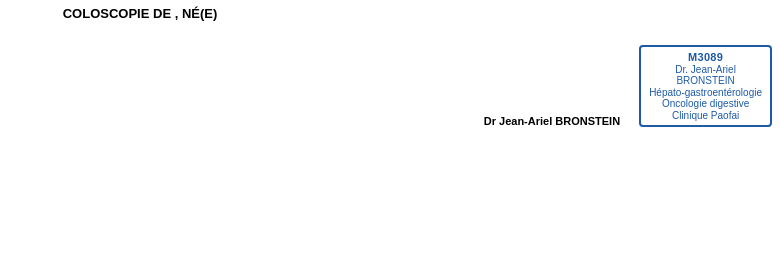
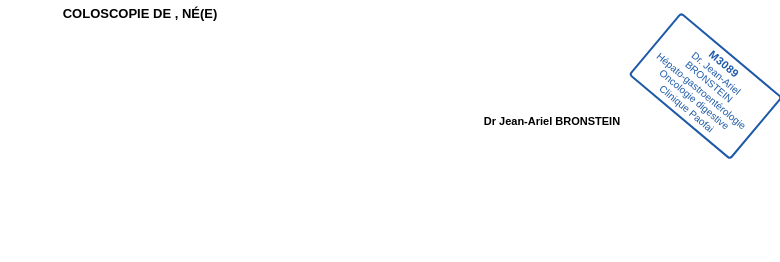
Before and after one commit to bja98713/jabbureau, a Django app: template comptabilite/templates/comptabilite/courrier_colo_pdf.html in a window 1280 px wide. Shown: the part 161-423 px from the top of the page, without its empty margins (500-1280 px from the left). Run offline with Django 5.2, Linux system fonts and the light colour scheme; the template is opened without the code that fills it, so the values that code supplies are empty; parts of the project's set-up code (start-up, migrations or seed data) failed here and were passed over.

Commit message:
style(pdf): rotate stamp 40deg for angled blue tampon

```diff
--- a/static/css/pdf_styles.css
+++ b/static/css/pdf_styles.css
@@ -42,7 +42,11 @@ td, th {
   line-height: 1.25;
   text-align: center;
   border-radius: 4px;
-  /* avoid transforms that can be flaky in PDF engines */
+  /* Inclinaison du tampon */
+  transform: rotate(40deg);
+  -webkit-transform: rotate(40deg);
+  -ms-transform: rotate(40deg);
+  transform-origin: center center;
 }
 .signature-row .stamp-box .strong {
   font-weight: 700;
@@ -62,7 +66,7 @@ td, th {
 .colo-one-page .title { margin: 4px 0 8px 0; font-size: 13px; }
 .colo-one-page .content { line-height: 1.28; font-size: 11px; }
 .colo-one-page .signature-row { margin-top: 24px; }
-.colo-one-page .signature-row .stamp-box { padding: 4px 8px; font-size: 10px; line-height: 1.15; }
+.colo-one-page .signature-row .stamp-box { padding: 4px 8px; font-size: 10px; line-height: 1.15; transform: rotate(40deg); }
 .colo-one-page .signature-row .stamp-box .strong { font-size: 11px; }
 
 /* Prevent accidental page breaks within key blocks */
```
